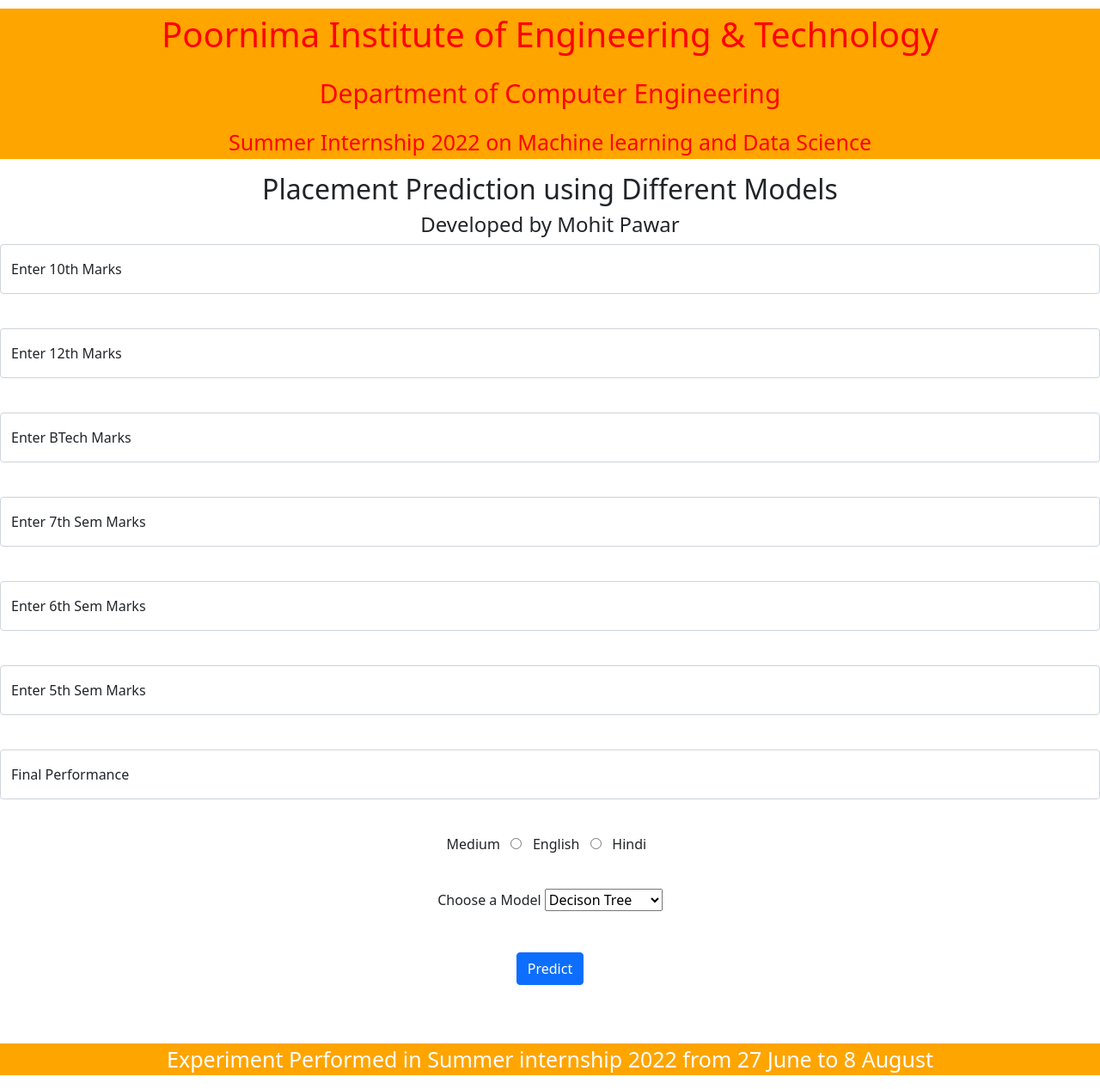
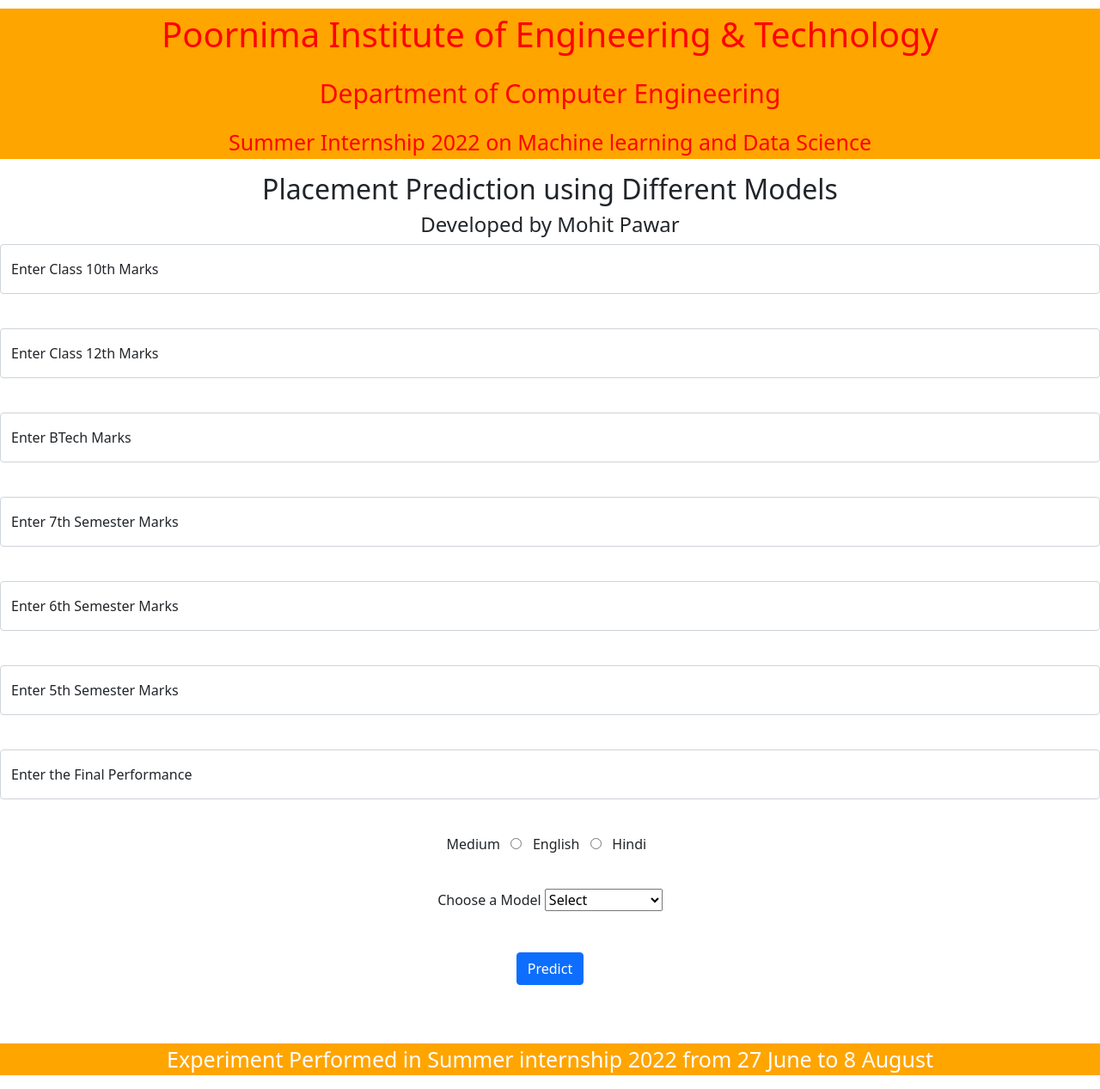
Before and after one commit to mohitpawar17/all-model-placement-analysis-project-6, a Flask app: page / in a window 1280 px wide. Shown: the whole page at 86% size. Run offline with Flask 2, Linux system fonts and the light colour scheme.

Commit message:
Update index.html

```diff
--- a/templates/index.html
+++ b/templates/index.html
@@ -43,14 +43,14 @@
 <div class="form-floating mb-3">
 
 <input type="number" class="form-control" id="exp" name="tenth" step="any" min="0" max="100" placeholder="0" required="required">
-<label for="floatingInput">Enter 10th Marks</label>
+<label for="floatingInput">Enter Class 10th Marks</label>
 </div>
 <br>
 
 <div class="form-floating mb-3">
 
 <input type="number" class="form-control" id="exp" name="twelth" step="any" min="0" max="100" placeholder="0" required="required">
-<label for="floatingInput">Enter 12th Marks</label>
+<label for="floatingInput">Enter Class 12th Marks</label>
 </div>
 <br>
 
@@ -64,28 +64,28 @@
 <div class="form-floating mb-3">
 
 <input type="number" class="form-control" id="exp" name="7sem" step="any" min="0" max="100" placeholder="0" required="required">
-<label for="floatingInput">Enter 7th Sem Marks</label>
+<label for="floatingInput">Enter 7th Semester Marks</label>
 </div>
 <br>
 
 <div class="form-floating mb-3">
 
 <input type="number" class="form-control" id="exp" name="6sem" step="any" min="0" max="100" placeholder="0" required="required">
-<label for="floatingInput">Enter 6th Sem Marks</label>
+<label for="floatingInput">Enter 6th Semester Marks</label>
 </div>
 <br>
 
 <div class="form-floating mb-3">
 
 <input type="number" class="form-control" id="exp" name="5sem" step="any" min="0" max="100" placeholder="0" required="required">
-<label for="floatingInput">Enter 5th Sem Marks</label>
+<label for="floatingInput">Enter 5th Semester Marks</label>
 </div>
 <br>
 
 <div class="form-floating mb-3">
 
 <input type="number" class="form-control" id="exp" name="final" step="any" min="0" max="100" placeholder="0" required="required">
-<label for="floatingInput">Final Performance</label>
+<label for="floatingInput">Enter the Final Performance</label>
 </div>
 <br>
 
@@ -98,6 +98,7 @@
 
 <label for="model1">Choose a Model</label>
   <select name="model1" id="exp">
+    <option>Select</option>
     <option value="0">Decison Tree</option>
     <option value="1">SVM</option>
     <option value="2">Random Forest</option>
```
